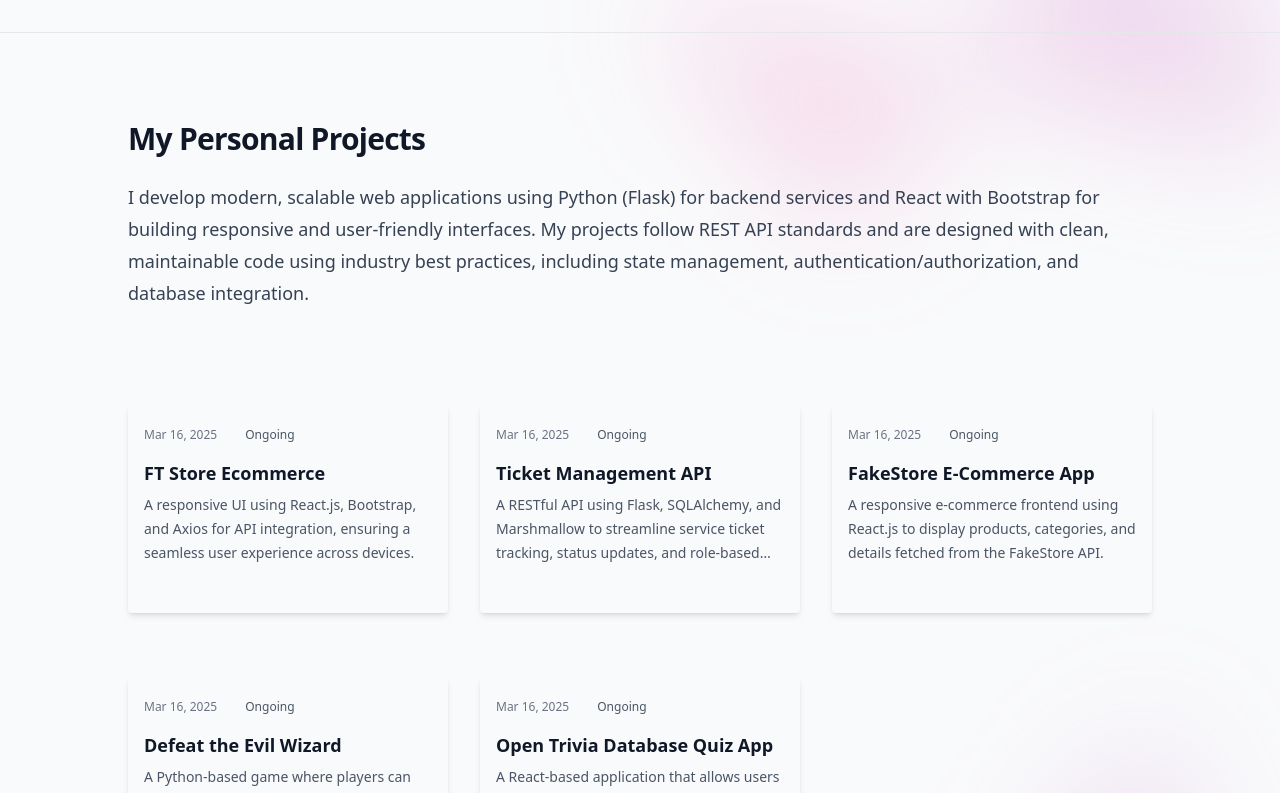
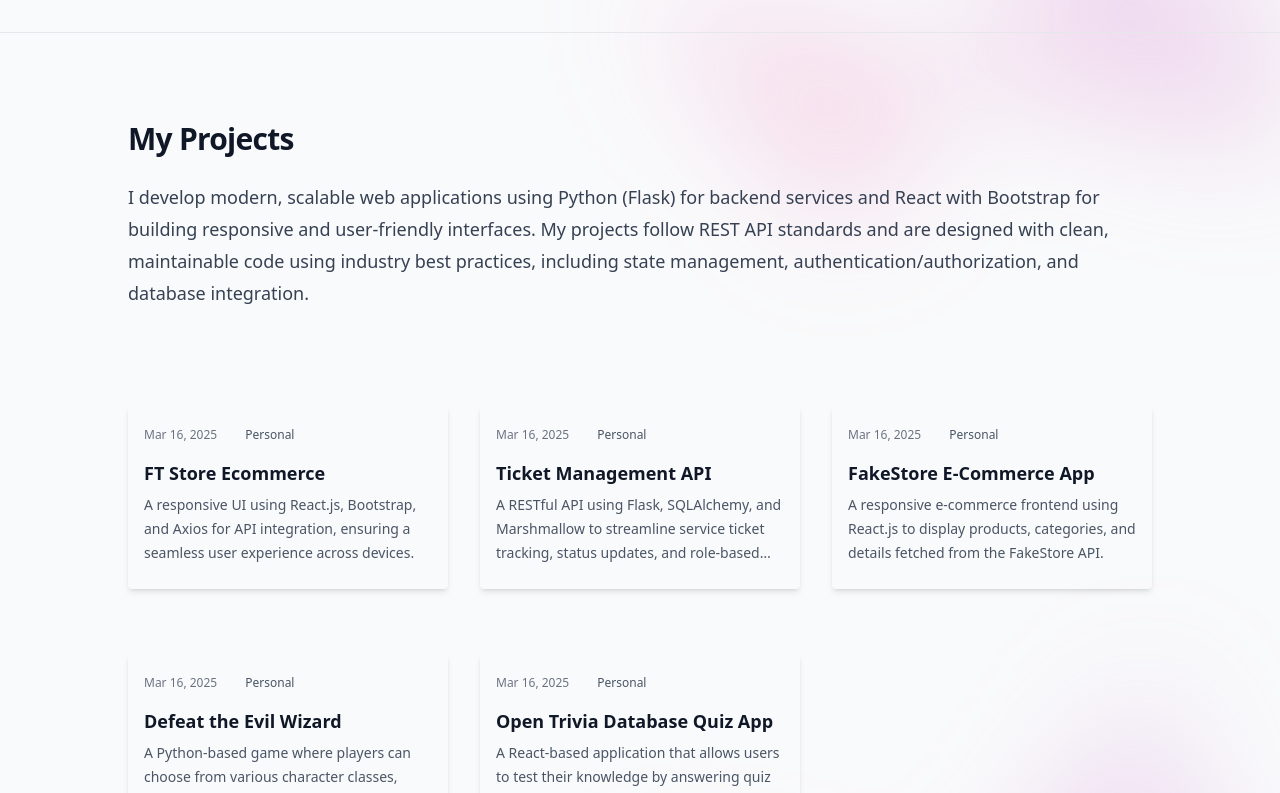
Before and after one commit to fredabel/ft-portfolio, a React (Vite) app: page / in a window 1280 px wide. Shown: the part 540-1333 px from the top of the page. Built offline with nearby package versions, Linux system fonts and the light colour scheme.

Commit message:
add target blank

```diff
--- a/src/components/Projects.tsx
+++ b/src/components/Projects.tsx
@@ -44,7 +44,7 @@ const Projects : React.FC = () =>{
             <div className="mx-auto max-w-7xl px-6 lg:px-8">
                 <div className="mx-auto max-w-5xl ">
                     <p className="mt-2 text-2xl font-semibold tracking-tight text-pretty text-gray-900 sm:text-3xl lg:text-balance">
-                        My Personal Projects
+                        My Projects
                     </p>
                 <p className="mt-6 text-lg/8 text-gray-700">
                     I develop modern, scalable web applications using Python (Flask) for backend services and React with Bootstrap for building responsive and user-friendly interfaces. My projects follow REST API standards and are designed with clean, maintainable code using industry best practices, including state management, authentication/authorization, and database integration.
@@ -55,7 +55,7 @@ const Projects : React.FC = () =>{
 
                         {features.map((feature) => (
 
-                            <div key={feature.name} className="flex max-w-xl flex-col items-start justify-between hover:bg-gray-200 p-4 rounded shadow-md transition hover:scale-110">
+                            <div key={feature.name} className="flex max-w-xl flex-col items-start justify-between p-4 rounded shadow-md transition hover:scale-110">
                                 <div className="flex items-center gap-x-4 text-xs">
                                     <time dateTime="Mar 16, 2025" className="text-gray-500">
                                         Mar 16, 2025
@@ -64,31 +64,21 @@ const Projects : React.FC = () =>{
                                     href="#"
                                     className="relative z-10 rounded-full bg-gray-50 px-3 py-1.5 font-medium text-gray-600 hover:bg-gray-100"
                                     >
-                                        Ongoing
+                                        Personal
                                     </a>
                                 </div>
-                                <div className="group relative grow">
+                                <div className="group relative grow mb-2">
                                     <h3 className="mt-3 text-lg/6 font-semibold text-gray-900 group-hover:text-indigo-600">
-                                    <a href={feature.link}>
+                                    <a href={feature.link} target="_blank" >
                                         <span className="absolute inset-0" />
                                         {feature.name}
                                     </a>
                                     </h3>
                                     <p className="mt-2 line-clamp-3 text-sm/6 text-gray-600">{feature.description}</p>
                                 </div>
-                                <div className="relative mt-8 flex items-center gap-x-4 justify-self-end">
+                                {/* <div className="relative mt-8 flex items-center gap-x-4 justify-self-end">
 
-                                    {/* <img alt="" src={feature.author.imageUrl} className="size-10 rounded-full bg-gray-50" />
-                                    <div className="text-sm/6">
-                                    <p className="font-semibold text-gray-900">
-                                        <a href={feature.author.href}>
-                                        <span className="absolute inset-0" />
-                                        {feature.author.name}
-                                        </a>
-                                    </p>
-                                    <p className="text-gray-600">{feature.author.role}</p>
-                                    </div> */}
-                                </div>
+                                </div> */}
                             </div>
 
                         ))}
```
